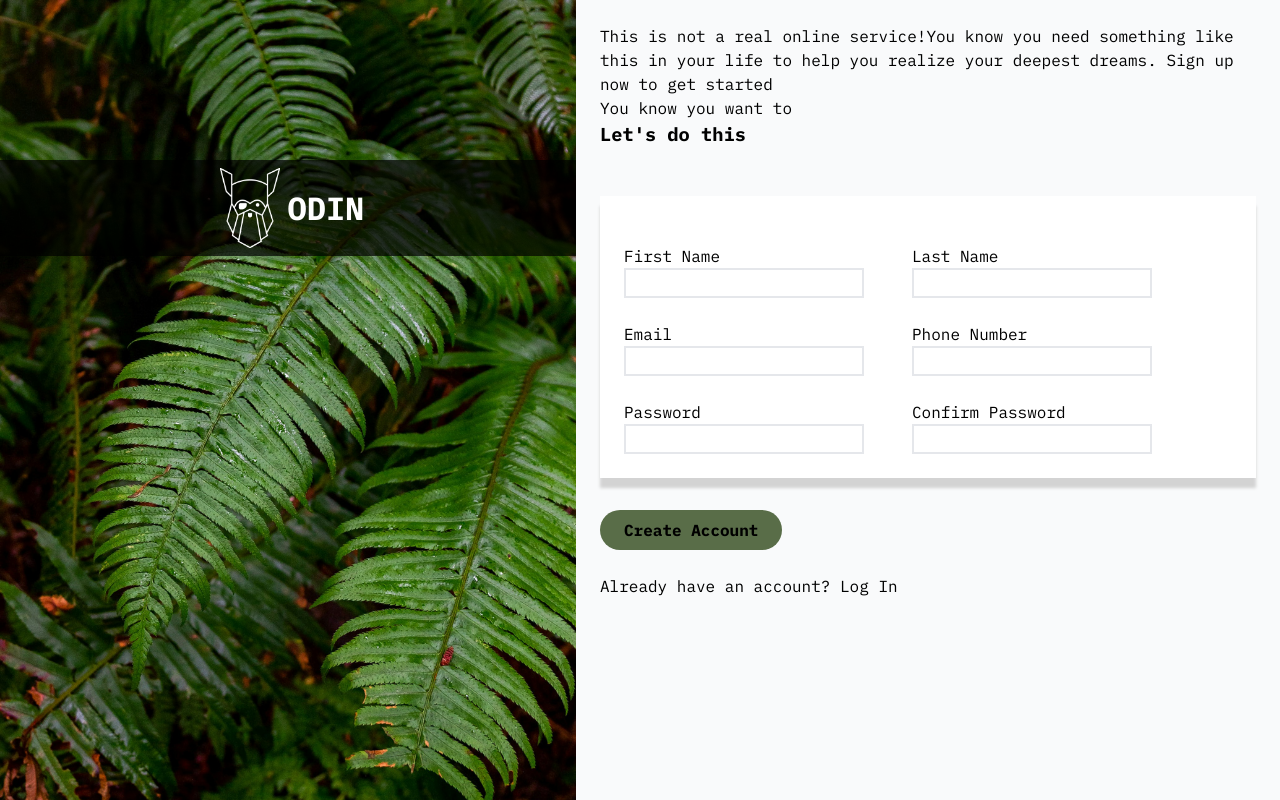
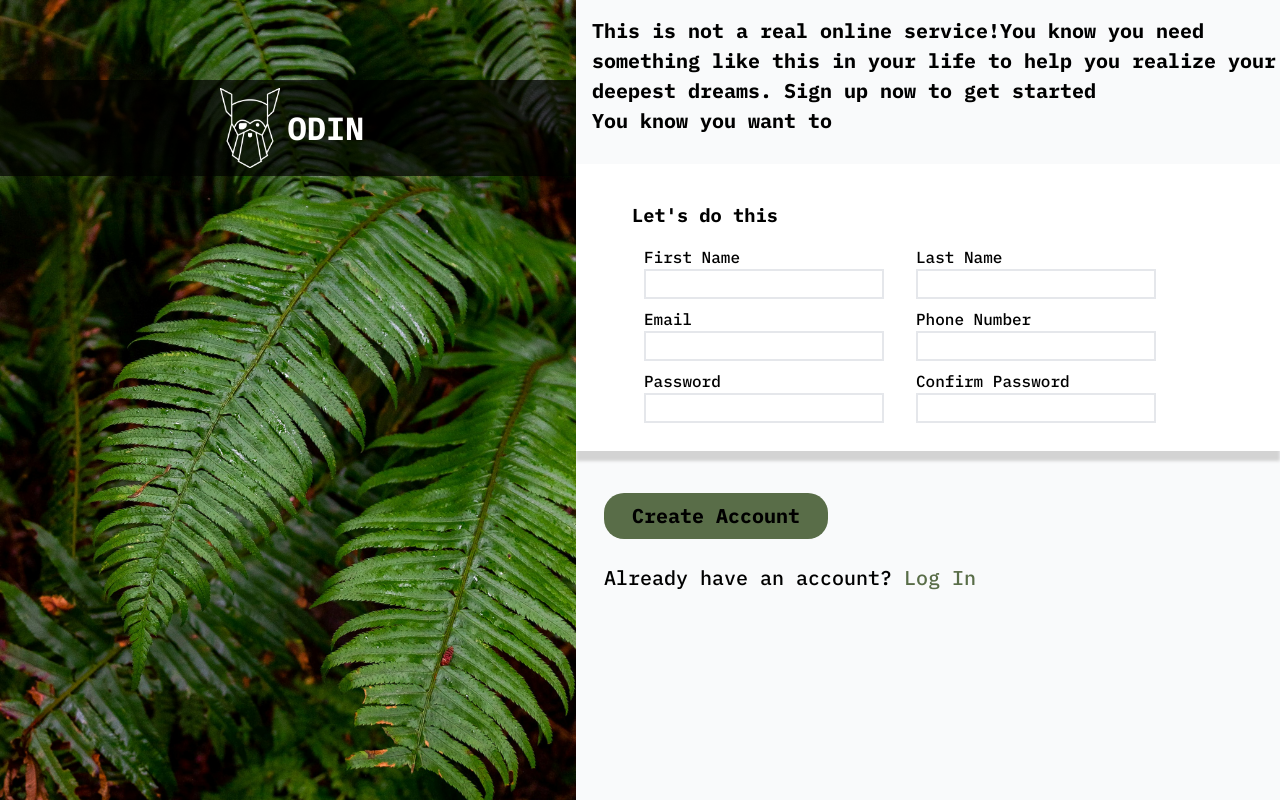
Before and after one commit to tanu-12/SignUp, a plain HTML site: page index.html in a window 1280 px wide. Drawn offline with Linux system fonts and the light colour scheme.

Commit message:
refractor the code

```diff
--- a/index.css
+++ b/index.css
@@ -78,6 +78,9 @@ h6 {
     isolation: isolate;
 }
 
+/* DESIGN SYSTEM*/
+
+/*utility class*/
 .flex {
     display: flex;
     justify-content: center;
@@ -85,17 +88,10 @@ h6 {
 }
 
 
-main {
-    background-color: #f9fafb;
-    padding: 1.5rem;
-    overflow: auto;
-    font-size: 1rem;
-    width: 55%;
-}
 
 .ibm-plex-mono-regular {
     font-family: "IBM Plex Mono", monospace;
-    font-weight: 400;
+    font-weight: 500;
     font-style: normal;
 }
 
@@ -105,22 +101,57 @@ main {
     font-style: normal;
 }
 
+/*CSS VARIABLE*/
+
+:root {
+    --card_color: #f9fafb;
+    --padding: 1.75rem;
+    --spacing: 1rem;
+    --button_color: #596D48;
+
+
+
+    /*font*/
+
+    --main_text: 1.25rem;
+
+    --labels: 1rem;
+    --error: 0.75rem;
+
+
+
+
+
+}
+
+/*GENERAL STYLING*/
+
+main {
+    background-color: var(--card_color);
+    /* padding: var(--padding); */
+    overflow: auto;
+    font-size: var(--main_text);
+    width: 55%;
+}
 
 
 
 article {
 
     text-align: left;
+    margin-left: var(--spacing);
+    margin-top: var(--spacing);
 
     width: clamp (3rem,
             1rem+7vh,
             8rem);
+
 }
 
 input {
 
     border: 2px solid #E5E7EB;
-    width: 15rem;
+    width: 15em;
 }
 
 input:focus {
@@ -152,11 +183,11 @@ input+span {
 
 input[type="password"]:invalid+span::before {
     position: absolute;
+    font-size: var(--error);
     content: "* Password do not match";
     color: red;
-    top: 1.5rem;
-    left: -15rem;
-    font-size: 0.75rem;
+    top: 2em;
+    left: -20em;
 
 
 }
@@ -196,7 +227,7 @@ input[type="password"]:valid+span::before {
     width: 100%;
 
 
-    top: 10rem;
+    top: 5em;
 
 
     position: absolute;
@@ -218,34 +249,56 @@ input[type="password"]:valid+span::before {
 .row {
     justify-content: flex-start;
     flex-flow: row wrap;
-    gap: 3rem;
-    margin-top: 1.5rem;
+    gap: 2em;
+    margin-top: 0.5em;
+
+}
+
+form {
+    padding: var(--padding);
+    box-shadow: 0px 10px 3px 0px lightgrey;
+    margin-top: var(--padding);
+    background-color: white;
+    font-size: var(--labels);
 }
 
 ul {
     /* border: 2px solid black; */
     position: relative;
     list-style: none;
-    margin-top: 3rem;
-    padding: 1.5rem;
-    box-shadow: 0px 10px 3px 0px lightgrey;
-    background-color: white;
+    margin-top: .5em;
+
+
     overflow: auto;
+}
+
+h3,
+.signup_opt {
+    margin-top: 0.5em;
+    margin-left: var(--padding);
+}
+
+.signup_opt {
+    font-weight: 500;
 }
 
 button {
     margin: 2rem 0 1.5rem 0;
     border: none;
-    padding: 0.5rem 1.5rem;
+    padding: 0.5rem var(--padding);
 
     border-radius: 20px;
-    background-color: #596D48;
+    background-color: var(--button_color);
+}
+
+p>span {
+    color: var(--button_color);
 }
 
 /*odin logo*/
 .odin-logo {
-    padding: 0.5rem;
-    height: 6rem;
+    padding: 0.5em;
+    height: 6em;
 }
 
 .odin-logo img {
@@ -253,6 +306,7 @@ button {
     height: 100%;
 }
 
+
 /* @media (max-width:600px) {
 
     .flex {
--- a/index.html
+++ b/index.html
@@ -6,7 +6,7 @@
     <meta name="viewport" content="width=device-width, initial-scale=1.0">
     <link rel="preconnect" href="https://fonts.googleapis.com">
     <link rel="preconnect" href="https://fonts.gstatic.com" crossorigin>
-    <link href="https://fonts.googleapis.com/css2?family=IBM+Plex+Mono:wght@400;700&display=swap" rel="stylesheet">
+    <link href="https://fonts.googleapis.com/css2?family=IBM+Plex+Mono:wght@500;700&display=swap" rel="stylesheet">
     <title>SignUp_Form</title>
     <link href="index.css " rel="stylesheet">
 </head>
@@ -22,7 +22,7 @@
             </div>
         </div>
         <main>
-            <article>
+            <article class="ibm-plex-mono-bold">
                 <p>This is not a real online service!You know you need something
                     like this in your life to help you realize your deepest dreams.
                     Sign up now to get started
@@ -70,13 +70,16 @@
                         </li>
                     </div>
                 </ul>
+            </form>
+            <div class="signup_opt">
                 <button class="ibm-plex-mono-bold" type="button" class="create">Create Account</button>
 
 
 
 
-                <p>Already have an account? Log In</p>
-            </form>
+                <p>Already have an account? <span>Log In</span></p>
+            </div>
+
 
         </main>
     </div>
```
